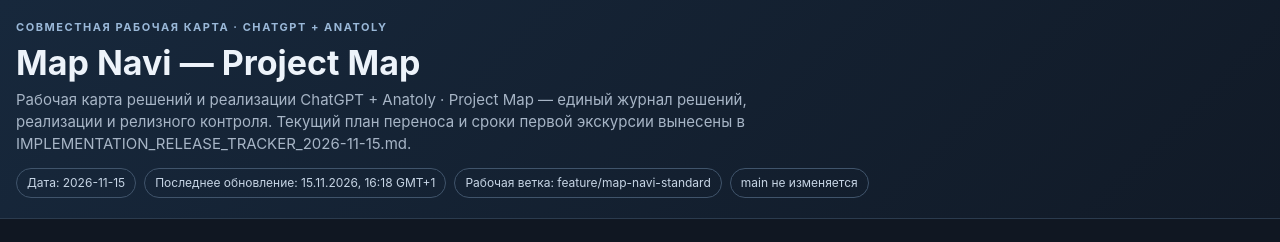
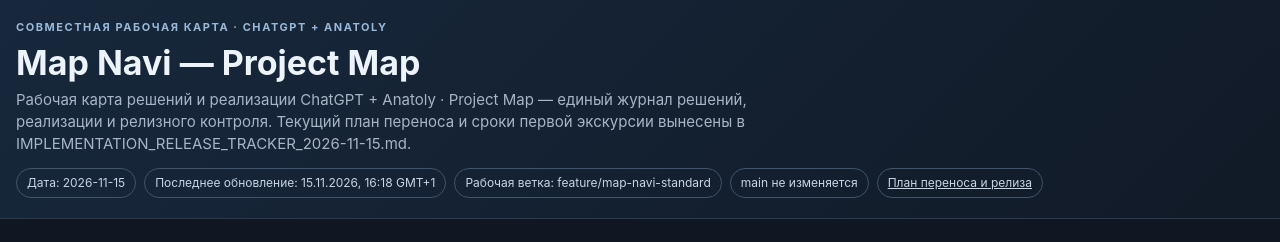
Before and after one commit to basana/map-navi-project-map, a plain HTML site: page index.html in a window 1280 px wide. Shown: the top 242 px of the page. Drawn offline with Linux system fonts and the light colour scheme.

Commit message:
Add release tracker link to Project Map dashboard

```diff
--- a/index.html
+++ b/index.html
@@ -62,7 +62,7 @@ input{min-width:190px;flex:1}select{max-width:100%}
 </style>
 </head>
 <body>
-<header><div class="top"><div class="eyebrow">Совместная рабочая карта · ChatGPT + Anatoly</div><h1>Map Navi — Project Map</h1><div class="sub" id="subtitle">Единая карта решений, реализации и следующих шагов.</div><div class="meta"><span class="pill" id="updated"></span><span class="pill" id="updatedTime"></span><span class="pill">Рабочая ветка: feature/map-navi-standard</span><span class="pill">main не изменяется</span></div></div></header>
+<header><div class="top"><div class="eyebrow">Совместная рабочая карта · ChatGPT + Anatoly</div><h1>Map Navi — Project Map</h1><div class="sub" id="subtitle">Единая карта решений, реализации и следующих шагов.</div><div class="meta"><span class="pill" id="updated"></span><span class="pill" id="updatedTime"></span><span class="pill">Рабочая ветка: feature/map-navi-standard</span><span class="pill">main не изменяется</span><a class="pill" href="IMPLEMENTATION_RELEASE_TRACKER_2026-11-15.md" target="_blank" rel="noopener">План переноса и релиза</a></div></div></header>
 <main>
 <div class="stats" id="stats"></div>
 <div class="toolbar"><div class="tabs" id="tabs"></div><input id="search" type="search" placeholder="Найти раздел или задачу…"><select id="groupFilter"><option value="">Все направления</option></select><select id="statusFilter"><option value="">Все статусы</option></select></div>
```
